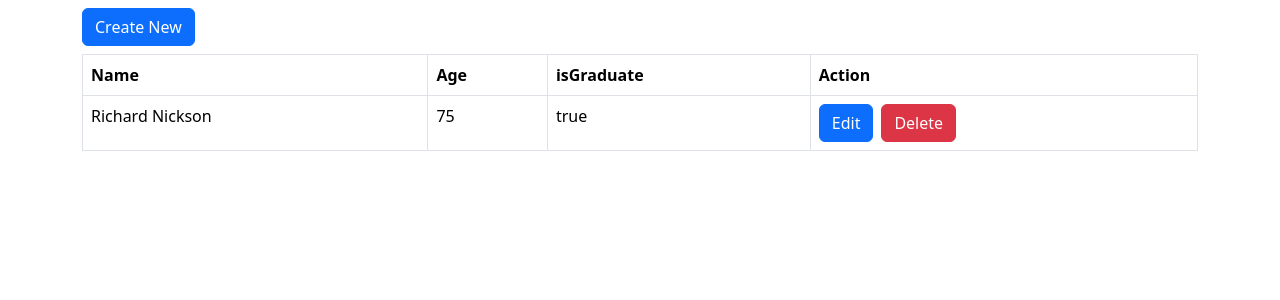
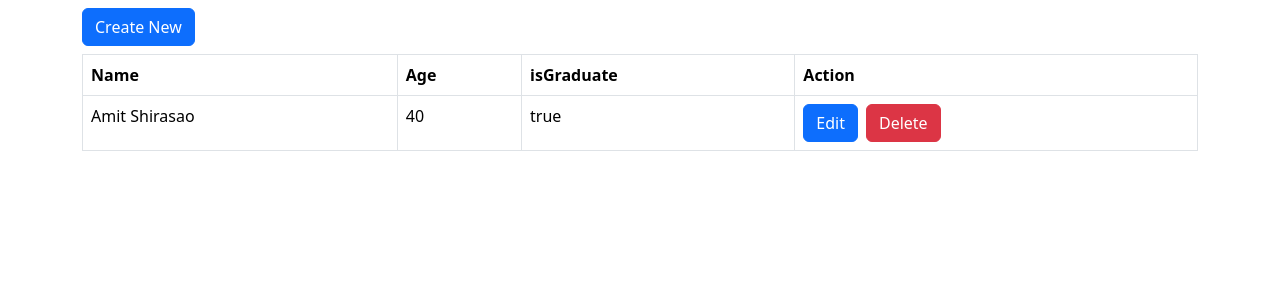
Before and after one commit to amit-shirasao/EMS_UI, an Angular app: page / in a window 1280 px wide. Shown: the top 300 px of the page. Built offline with nearby package versions, Linux system fonts and the light colour scheme.

Commit message:
Used signal. Hardcoded employees in app.ts file.

```diff
--- a/src/app/app.html
+++ b/src/app/app.html
@@ -12,9 +12,9 @@
     </thead>
     <tbody>
       <tr>
-        <td>Richard Nickson</td>
-        <td>75</td>
-        <td>true</td>
+        <td>{{employees()[0].name}}</td>
+        <td>{{employees()[0].age}}</td>
+        <td>{{employees()[0].isGraduate}}</td>
         <td>
           <button class="btn btn-primary">Edit</button>
           <button class="btn btn-danger ms-2">Delete</button>
--- a/src/app/app.ts
+++ b/src/app/app.ts
@@ -1,13 +1,20 @@
 import { Component, signal } from '@angular/core';
 import { RouterOutlet } from '@angular/router';
+import { IEmployee } from '../interfaces/IEmployee';
 
 @Component({
   selector: 'app-root',
   imports: [RouterOutlet],
   templateUrl: './app.html',
   styleUrl: './app.scss',
-  standalone: true
+  standalone: true,
 })
 export class App {
-
+  protected employees = signal<IEmployee[]>([
+    {
+      name: 'Amit Shirasao',
+      age: 40,
+      isGraduate: true,
+    },
+  ]);
 }
--- /dev/null
+++ b/src/interfaces/IEmployee.ts
@@ -0,0 +1,7 @@
+export interface IEmployee {
+  _id?: String;
+  __v?: Number;
+  name: String;
+  age: Number;
+  isGraduate: Boolean;
+}
```
